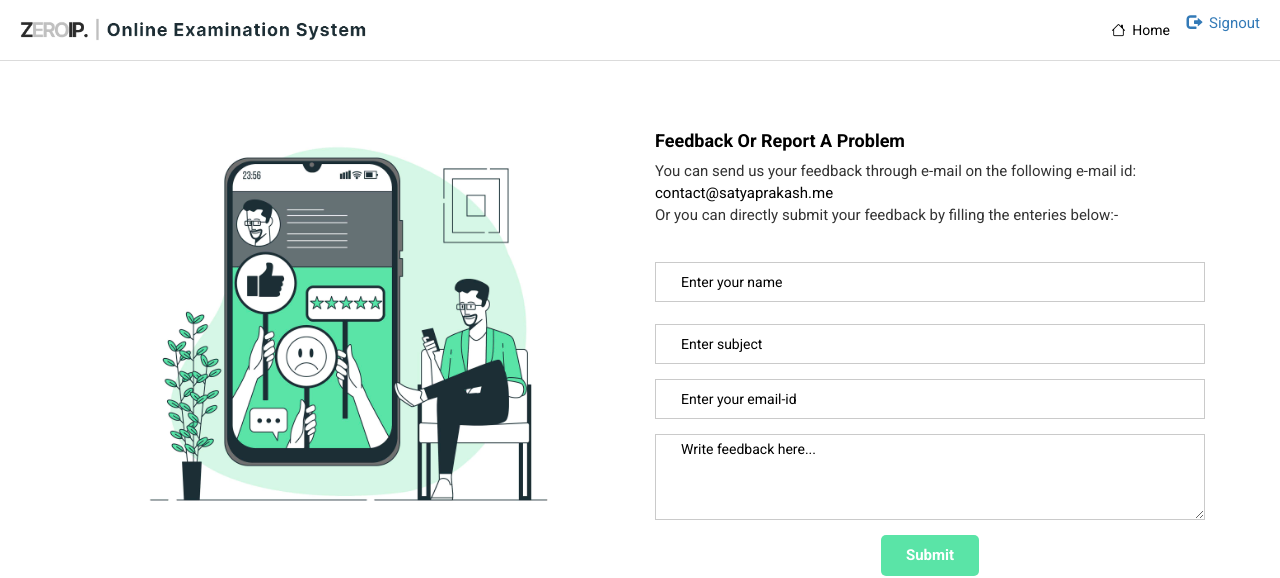
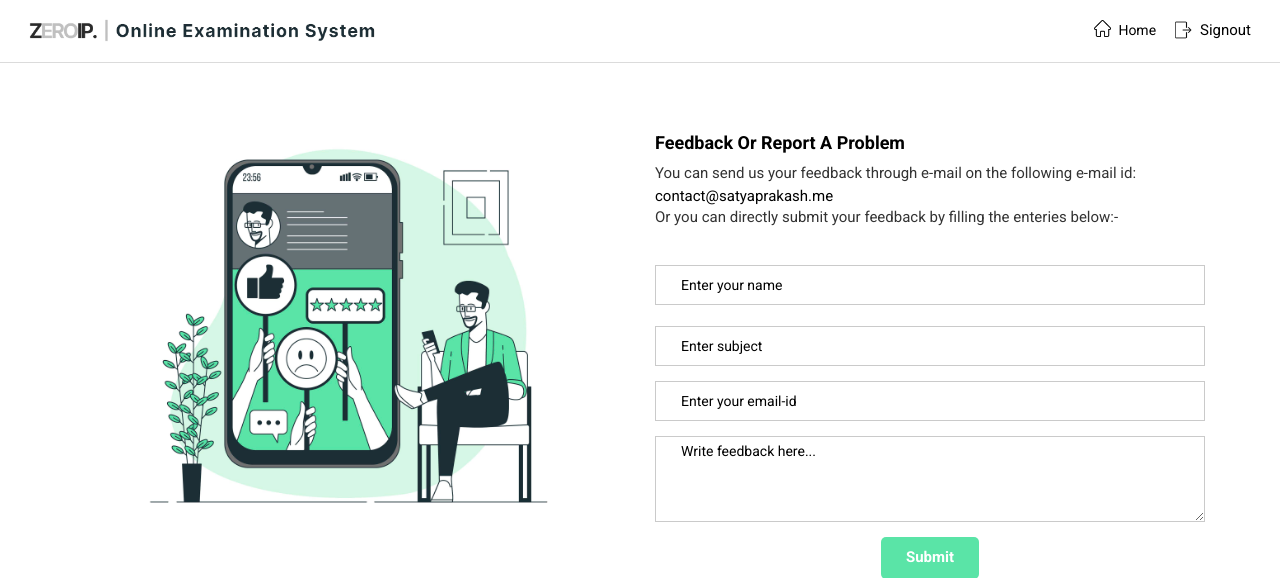
Before and after one commit to PrakashZip/OES, a PHP site: page /feedback.php in a window 1280 px wide. Shown: the top 578 px of the page. Run offline with PHP 8.4, Linux system fonts and the light colour scheme; the visitor is signed in with stand-in values (Sample User, id 1); some libraries are stand-ins or nearby versions.

Commit message:
update all pages

```diff
--- a/account.php
+++ b/account.php
@@ -52,7 +52,8 @@ include_once 'dbConnection.php';
           include_once 'dbConnection.php';
           echo '<span class=" title1" >
           <span class="log1">
-          <i class="bi bi-person-circle"></i>
+
+          <img src="image\user.png" class="account-user-icon alt="">
           &nbsp;&nbsp;Hello,</span> <a href="account.php?q=1" class="log log1">' . $name . '</a>&nbsp; &nbsp;|&nbsp; &nbsp;<a href="logout.php?q=account.php" class="log"><i class="bi bi-box-arrow-right"></i>&nbsp;&nbsp;Signout</button></a></span>';
         } ?>
       </div>
--- a/css/main.css
+++ b/css/main.css
@@ -188,7 +193,7 @@ select {
 /*---------------------------- feedback--------------------------*/
 
 .feedback-header {
-    padding: 13px 20px;
+    padding: 13px 29px;
     display: flex;
     justify-content: space-between;
     align-items: center;
@@ -203,6 +208,20 @@ select {
     text-transform: capitalize;
     color: #000000;
     /* font-family: 'Segoe UI', Tahoma, Geneva, Verdana, sans-serif; */
+}
+
+.feedback-icon2 img{
+    width: 20px;
+    padding-bottom: 3px;
+}
+
+.feedback-icon2{
+    padding-top: 7px;
+}
+
+.feedback-icon1 img{
+    width: 17px;
+    padding-bottom: 5px;
 }
 
 
--- a/feedback.php
+++ b/feedback.php
@@ -44,21 +44,21 @@
       include_once 'dbConnection.php';
       session_start();
       if ((!isset($_SESSION['email']))) {
-        echo '<a href="#" class="pull-right btn" style="color:black" data-toggle="modal" data-target="#myModal">
+        echo '<a href="#" class="pull-right btn feedback-icon2" style="color:black" data-toggle="modal" data-target="#myModal">
 
-        <i class="bi bi-box-arrow-in-right"></i>
+        <img src="image\exit.png" alt=""/>
         &nbsp;Signin</a>&nbsp;';
       } else {
-        echo '<a href="logout.php?q=feedback.php" class="pull-right">
-        <span class="glyphicon glyphicon-log-out" aria-hidden="true"></span>
+        echo '<a href="logout.php?q=feedback.php" class="pull-right feedback-icon2" style="color:black; text-decoration="none";>
+        <img src="image\log-out.png" alt=""/>
         &nbsp;Signout</a>&nbsp;';
       }
       ?>
 
-      <a href="index.php" class="btn" style="color:black">
+      <a href="index.php" class="btn feedback-icon1" style="color:black">
         <!-- <span class="glyphicon glyphicon-home"
           aria-hidden="true"></span> -->
-          <i class="bi bi-house"></i>
+          <img src="image\home.png" alt=""/>
           &nbsp;Home
       </a>&nbsp;
 
@@ -105,7 +105,7 @@
         </div>
         <div class="modal-footer">
           <button type="button" class="btn btn-dark-index" data-dismiss="modal">Close</button>
-          <button type="submit" class="btn btn-success-index">Log in</button>
+          <button type="submit" class="btn btn-success-index">sign in</button>
           </fieldset>
           </form>
         </div>
@@ -131,9 +131,9 @@
                     <h4 class="feedback-head">Feedback or report a problem</h4>
                    <div class="feedback-div">
                       <?php if (@$_GET['q'])
-                            echo '<span style="font-size:23px;"><span class="glyphicon glyphicon-ok" aria-hidden="true"></span>&nbsp;' . @$_GET['q'] . '</span>';
-                           else {
-                               echo ' You can send us your feedback through e-mail on the following e-mail id:<br/>
+                        echo '<span style="font-size:23px;"><span class="glyphicon glyphicon-ok" aria-hidden="true"></span>&nbsp;' . @$_GET['q'] . '</span>';
+                      else {
+                        echo ' You can send us your feedback through e-mail on the following e-mail id:<br/>
 
 
                           <div class="row">
@@ -178,7 +178,7 @@
                         <input type="submit" name="submit" value="Submit" class="feedback-btn " />
                         </div>
                         </form>';
-          } ?>
+                      } ?>
         </div>
 
               </div>
@@ -270,7 +270,7 @@
         <div class="modal-header">
           <button type="button" class="close" data-dismiss="modal"><span aria-hidden="true">&times;</span><span
               class="sr-only">Close</span></button>
-          <h4 class="modal-title"><span style="color:orange;font-family:'typo' ">LOGIN</span></h4>
+          <h4 class="modal-title"><span>Sign in</span></h4>
         </div>
         <div class="modal-body title1">
           <div class="row">
@@ -284,7 +284,7 @@
                   <input type="password" name="password" maxlength="15" placeholder="Password" class="form-control" />
                 </div>
                 <div class="form-group" align="center">
-                  <input type="submit" name="login" value="Login" class="btn btn-primary" />
+                  <input type="submit" name="login" value="sign in" class="btn btn-success-index" />
                 </div>
               </form>
             </div>
```
Also changed, not shown: other parts of css/main.css (+23 -7 lines), dash.php (+9 -7 lines), index.php (+5 -4 lines), image/bg.jpg (deleted), image/bg1.jpg (deleted), image/exit.png (added), image/home.png (added), image/log-out.png (added), image/signin_icon.png (added), image/unp.jpg (deleted), image/user.png (added).
